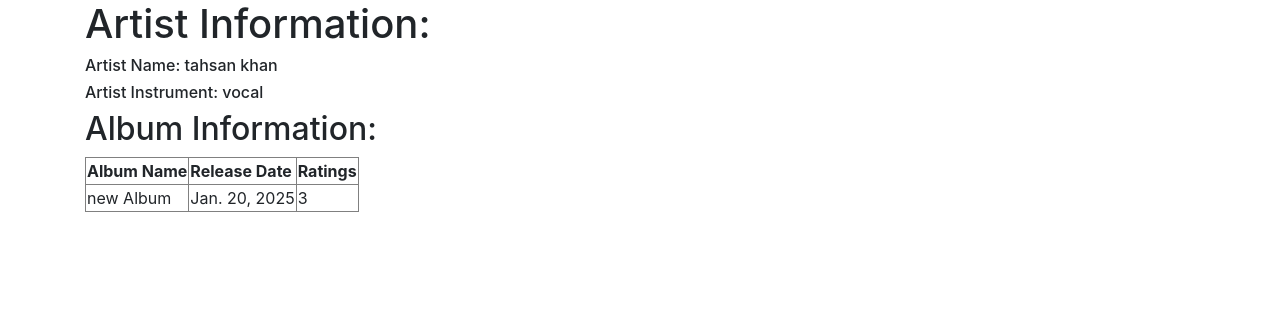
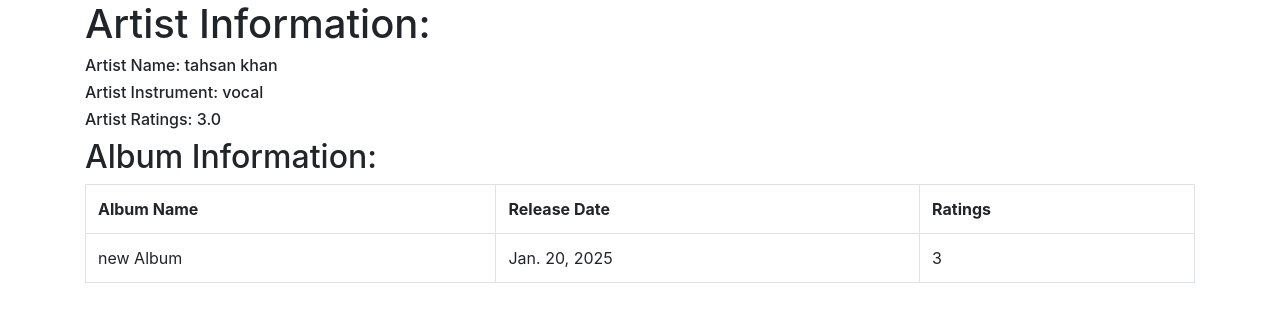
Before and after one commit to Mohabbatridoy/new-djnago-project, a Django app: page /album_list/1/ in a window 1280 px wide. Shown: the part 56-378 px from the top of the page. Run offline with Django 5.2, Linux system fonts and the light colour scheme; data comes from the database, SQL or seed files in the repository.

Commit message:
add artist average rating in album list page

```diff
--- a/an_project/appn1/views.py
+++ b/an_project/appn1/views.py
@@ -2,6 +2,7 @@ from django.shortcuts import render
 from django.http import HttpResponse
 from appn1 import models
 from appn1 import forms
+from django.db.models import Avg
 
 
 # Create your views here.
@@ -16,11 +17,13 @@ def index(request):
 # function for album list
 def Album_list(request, artist_id):
     artist_info = models.Musician.objects.get(pk=artist_id)
-    album_list = models.Album.objects.filter(artist = artist_id)
+    album_list = models.Album.objects.filter(artist = artist_id).order_by('release_date')
+    artist_rating = models.Album.objects.filter(artist=artist_id).aggregate(Avg('num_stars'))
     diction = {
         'title': 'List of Albums',
         'artist_info': artist_info,
         'album_list':album_list,
+        'artist_rating': artist_rating['num_stars__avg'],
     }
     return render(request, 'appn1/album_list.html', context=diction)
 
--- a/an_project/templates/appn1/album_list.html
+++ b/an_project/templates/appn1/album_list.html
@@ -3,8 +3,9 @@
 <h1>Artist Information: </h1>
 <h6>Artist Name: {{artist_info.first_name}} {{artist_info.last_name}} </h6>
 <h6>Artist Instrument: {{artist_info.instrument}}</h6>
+<h6>Artist Ratings: {{artist_rating}}</h6>
 <h2>Album Information:</h2>
-<table border="1">
+<table class="table table-bordered">
     <tr>
         <th>Album Name</th>
         <th>Release Date</th>
```
